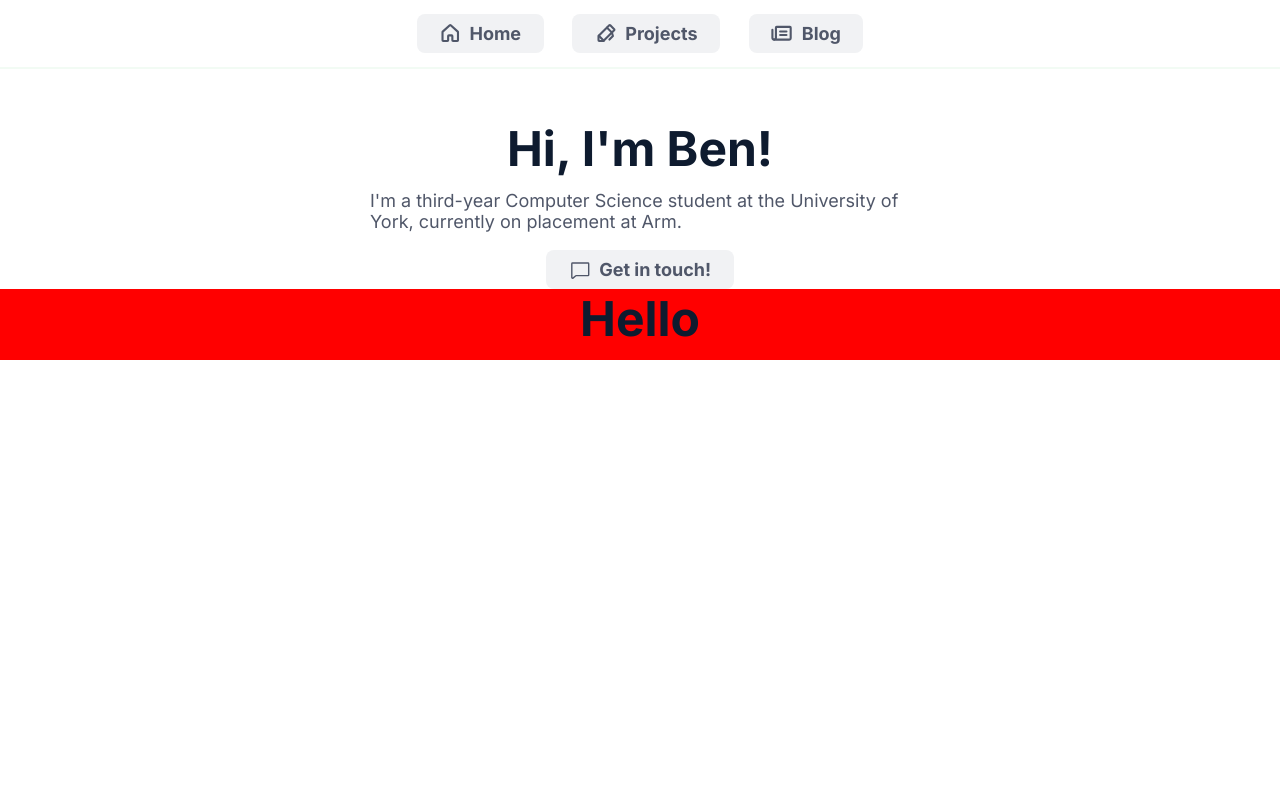
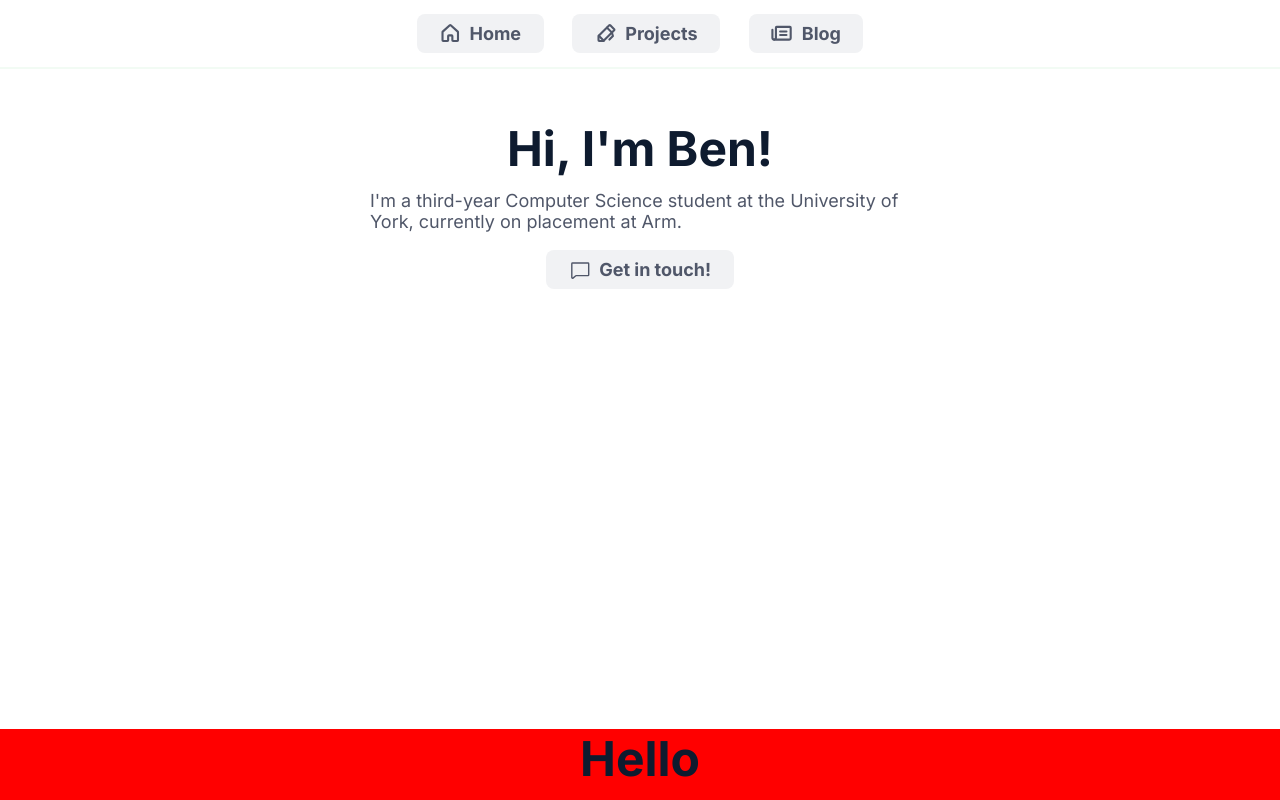
Before and after one commit to benslv/benslv.dev, a Gatsby site: page / in a window 1280 px wide. Built offline with nearby package versions, Linux system fonts and the light colour scheme; Gatsby itself is replaced by a stand-in of ours.

Commit message:
Apply sticky footer

```diff
--- a/src/GlobalStyle.js
+++ b/src/GlobalStyle.js
@@ -6,7 +6,8 @@ const { colors, fonts } = theme;
 export default createGlobalStyle`
   html {
     box-sizing: border-box;
-    width: 100;
+    width: 100%;
+    height: 100vh;
   }
 
   *,
@@ -18,6 +19,8 @@ export default createGlobalStyle`
   body {
     margin: 0;
     padding: 0;
+
+    height: 100%;
 
     background-color: ${colors.background};
     color: ${colors.text.body};
--- a/src/components/Container.js
+++ b/src/components/Container.js
@@ -5,14 +5,14 @@ const StyledContainer = styled.div`
 	max-width: 540px;
 	margin: 0 auto;
 
-  display: flex;
-  flex-direction: column;
-  flex-grow: 0;
-  align-items: center;
+	display: flex;
+	flex-direction: column;
+	flex-grow: 0;
+	align-items: center;
 `;
 
-const Container = ({ children }) => (
-	<StyledContainer>{children}</StyledContainer>
+const Container = ({ style, children }) => (
+	<StyledContainer style={style}>{children}</StyledContainer>
 );
 
 export default Container;
--- a/src/components/Layout.js
+++ b/src/components/Layout.js
@@ -10,17 +10,29 @@ import Footer from "./Footer";
 
 import GlobalStyle from "../GlobalStyle";
 
+// Styles for applying a sticky footer
+const styles = {
+	site: {
+		display: "flex",
+		"min-height": "100vh",
+		"flex-direction": "column",
+	},
+	content: {
+		flex: 1,
+	},
+};
+
 const Layout = ({ title, children }) => {
 	return (
-		<React.Fragment className="site">
+		<div style={styles.site}>
 			<Helmet>
 				<title>{title}</title>
 			</Helmet>
 			<GlobalStyle />
 			<Navbar />
-			<Container className="content">{children}</Container>
+			<Container style={styles.content}>{children}</Container>
 			<Footer />
-		</React.Fragment>
+		</div>
 	);
 };
 
```
